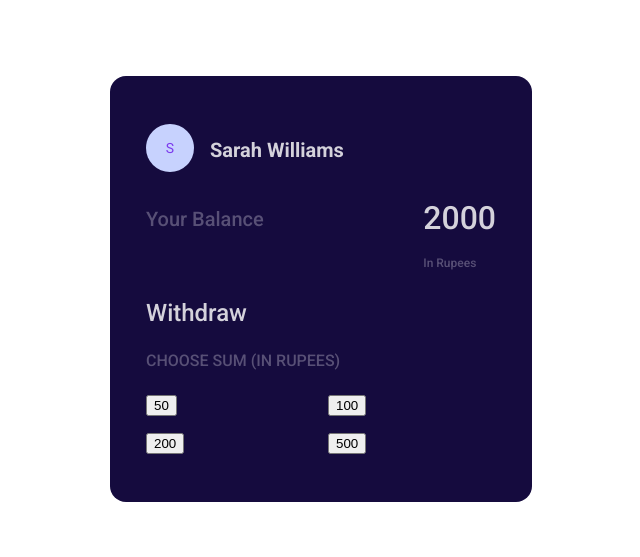
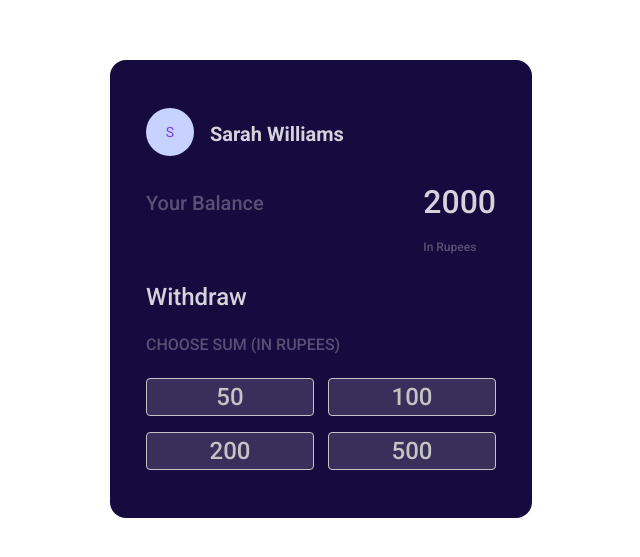
Before and after one commit to vineethsankre/React-Cash-Withdrawal, a React (Create React App) app: page / in a window 1280 px wide. Shown: the part 111-668 px from the top of the page, without its empty margins (319-959 px from the left). Built offline with nearby package versions, Linux system fonts and the light colour scheme; a web font is replaced by a local one.

Commit message:
Update index.js

```diff
--- a/src/components/DenominationItem/index.js
+++ b/src/components/DenominationItem/index.js
@@ -10,7 +10,7 @@
 
   return (
     <li className="denomination-list-item">
-      <button className="button" type="button" onClick={onClickDenomination}>
+      <button className="denomination-button" type="button" onClick={onClickDenomination}>
         {value}
       </button>
     </li>
```
